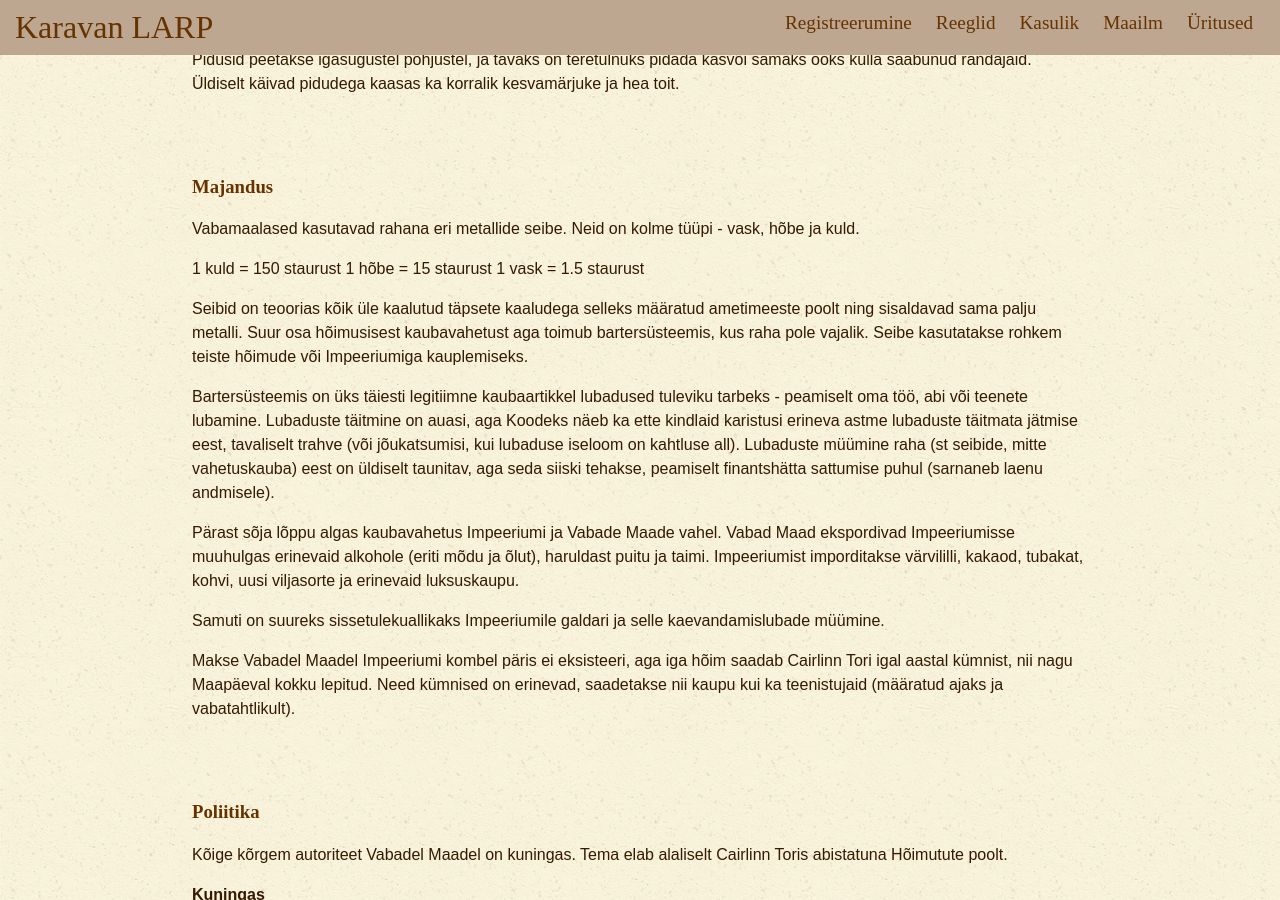
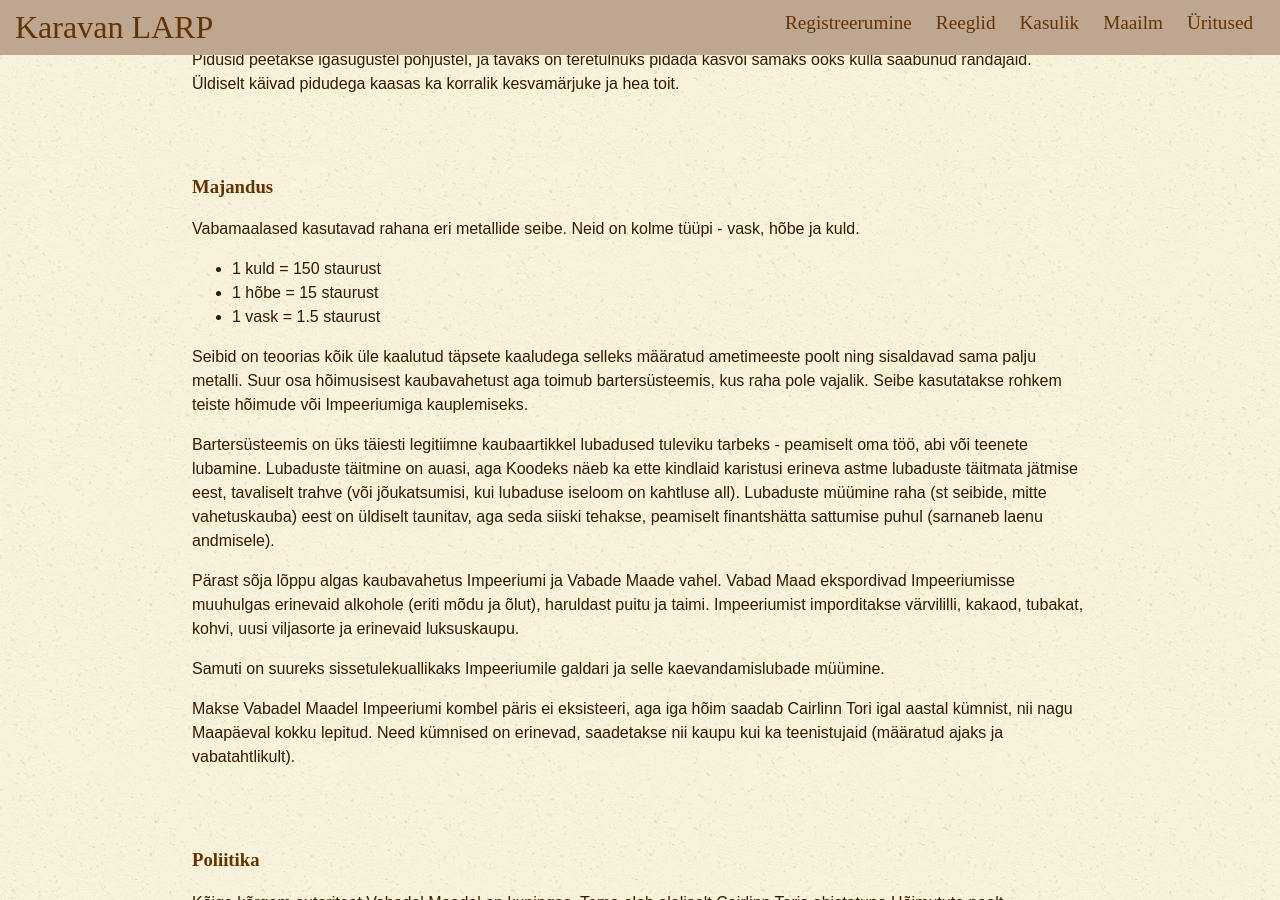
Before and after one commit to karavanlarp/karavanlarp.github.io, a Jekyll site: the page built from est/world/freelands.md, in a window 1280 px wide and 900 px high, scrolled down 10079 px. Built offline with Jekyll 4.4.1, drawn with Linux system fonts in a browser that asks for light colours; some web fonts are replaced.

Commit message:
currency

```diff
--- a/est/world/freelands.md
+++ b/est/world/freelands.md
@@ -244,9 +244,9 @@ Pidusid peetakse igasugustel põhjustel, ja tavaks on teretulnuks pidada kasvõi
 
 Vabamaalased kasutavad rahana eri metallide seibe. Neid on kolme tüüpi - vask, hõbe ja kuld.
 
-1 kuld = 150 staurust
-1 hõbe = 15 staurust
-1 vask = 1.5 staurust
+* 1 kuld = 150 staurust
+* 1 hõbe = 15 staurust
+* 1 vask = 1.5 staurust
 
 Seibid on teoorias kõik üle kaalutud täpsete kaaludega selleks määratud ametimeeste poolt ning sisaldavad sama palju metalli. Suur osa hõimusisest kaubavahetust aga toimub bartersüsteemis, kus raha pole vajalik. Seibe kasutatakse rohkem teiste hõimude või Impeeriumiga kauplemiseks.
 
```
